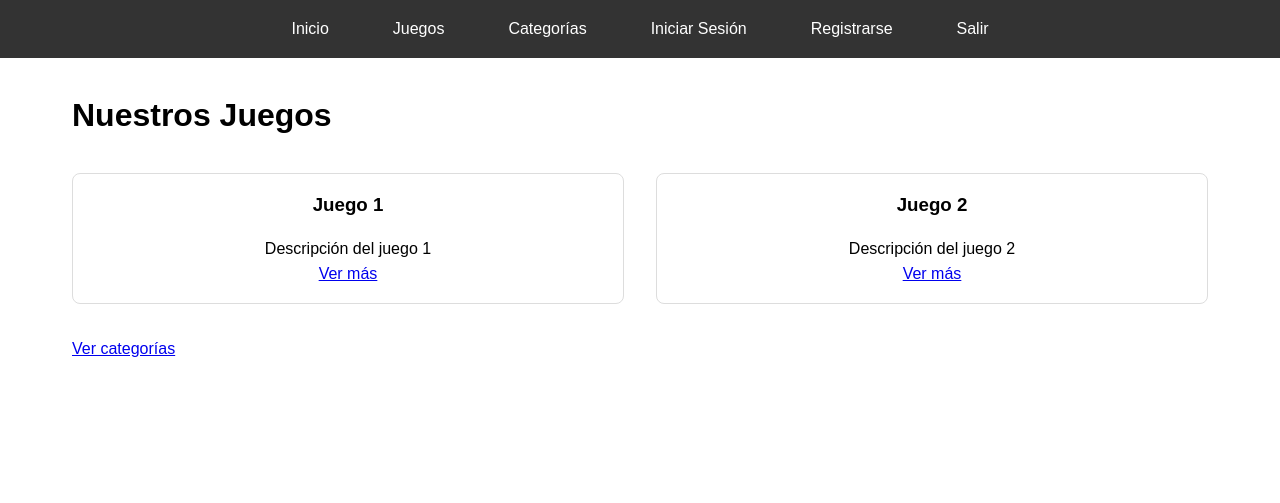
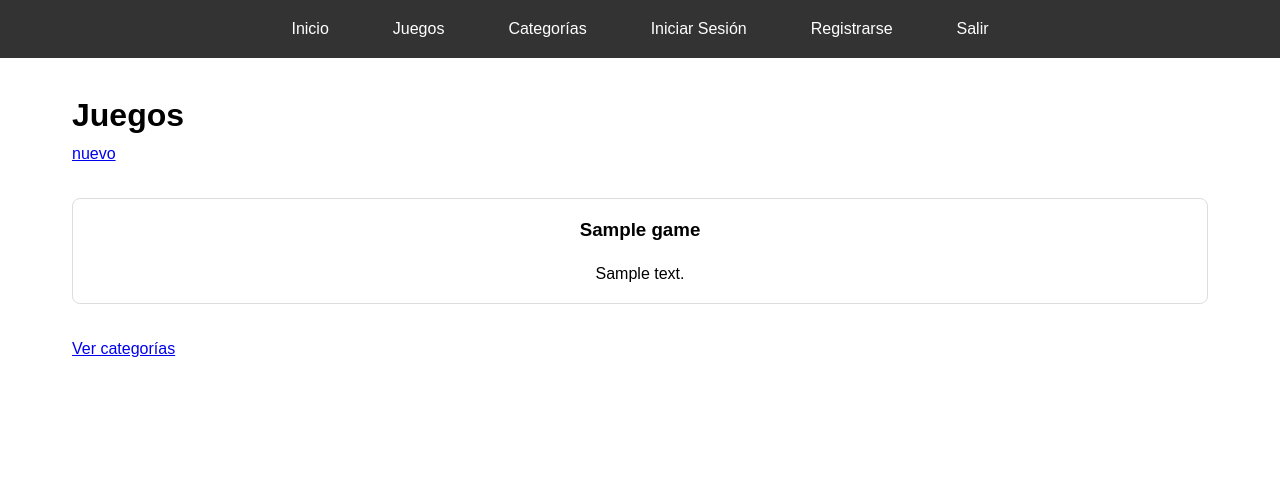
Before and after one commit to edallebe/NEXUSGAME, a Flask app: template src/templates/games/list.html in a window 1280 px wide. Shown: the top 503 px of the page. Run offline with Flask 3, Linux system fonts and the light colour scheme; the template is opened without the code that fills it: most values are stand-ins (such as "Sample title", 1, 10 or a date in 2020).

Commit message:
Reestrucutración de entrada de la aplicacion web, eliminacion de __init__.py en raiz del proyecto, y creacion de app.py dentro de la carpeta src, ademas de modelo y rutas de games

```diff
--- a/run.py
+++ /dev/null
@@ -1,6 +0,0 @@
-from src import create_app
-
-app = create_app()
-
-if __name__ == '__main__':
-    app.run(debug=True)
--- /dev/null
+++ b/src/app.py
@@ -0,0 +1,17 @@
+from flask import Flask
+from routes.main import main_bp
+from routes.auth import auth_bp
+from routes.games import games_bp
+
+app = Flask(__name__)
+
+# Configuración básica
+app.config['SECRET_KEY'] = 'tu_clave_secreta_aqui'
+
+# Registrar blueprints
+app.register_blueprint(main_bp)  # Rutas principales, sin prefijo
+app.register_blueprint(auth_bp)  # Rutas de autenticación, prefijo /auth
+app.register_blueprint(games_bp) # Rutas de juegos, prefijo /games
+
+if __name__ == "__main__":
+    app.run(debug=True)
--- a/src/models/user.py
+++ b/src/models/user.py
@@ -1,6 +1,6 @@
 from werkzeug.security import generate_password_hash, check_password_hash
 from datetime import datetime
-from src.config import Conexion
+from config import Conexion
 
 # Obtener la conexión a la base de datos
 db = Conexion()
--- a/src/routes/auth.py
+++ b/src/routes/auth.py
@@ -1,5 +1,5 @@
 from flask import Blueprint, render_template, request, redirect, url_for, flash, session
-from src.models.user import User
+from models.user import User
 
 # Creamos un blueprint para autenticación
 auth_bp = Blueprint('auth', __name__, url_prefix='/auth')
--- a/src/templates/games/list.html
+++ b/src/templates/games/list.html
@@ -4,19 +4,19 @@
 
 {% block content %}
 <div class="container">
-    <h1>Nuestros Juegos</h1>
+    <h1>Juegos</h1>
+    <a href="{{ url_for('games.new_game') }}">nuevo</a>
     <div class="games-grid">
+    {% for game in games_collection %}
         <div class="game-card">
-            <h3>Juego 1</h3>
-            <p>Descripción del juego 1</p>
-            <a href="{{ url_for('games.game_detail', game_id=1) }}">Ver más</a>
+            <h3>{{ game.game }}</h3>
+            <p>{{ game.descripcion }}</p>
+
         </div>
-        <div class="game-card">
-            <h3>Juego 2</h3>
-            <p>Descripción del juego 2</p>
-            <a href="{{ url_for('games.game_detail', game_id=2) }}">Ver más</a>
-        </div>
-    </div>
+    {% else %}
+        <p>No hay juegos disponibles.</p>
+    {% endfor %}
+</div>
     <a href="{{ url_for('games.categories') }}" class="button">Ver categorías</a>
 </div>
 {% endblock %}
```
Also changed, not shown: src/__init__.py (deleted, +0 -17 lines), src/models/games.py (added, +23 -0 lines), src/routes/games.py (+7 -2 lines), src/templates/games/new_game.html (added, +19 -0 lines).
